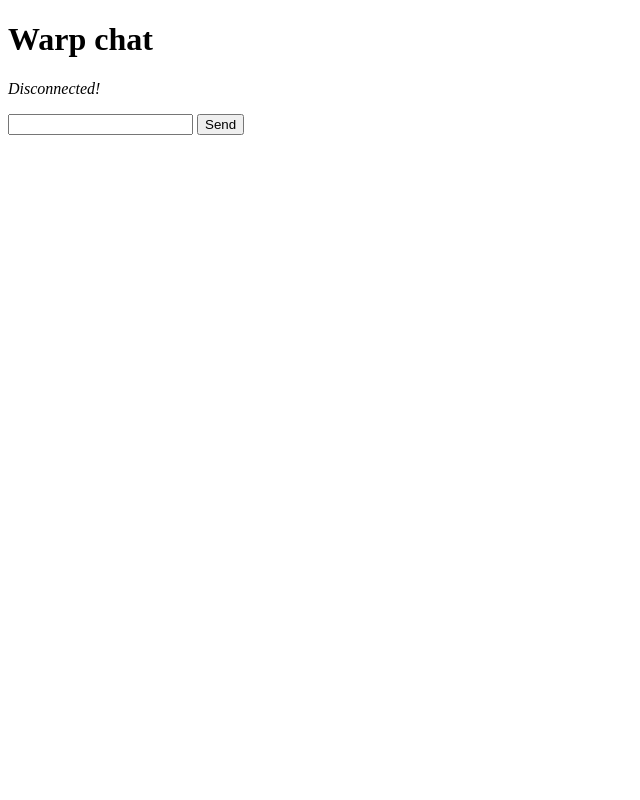
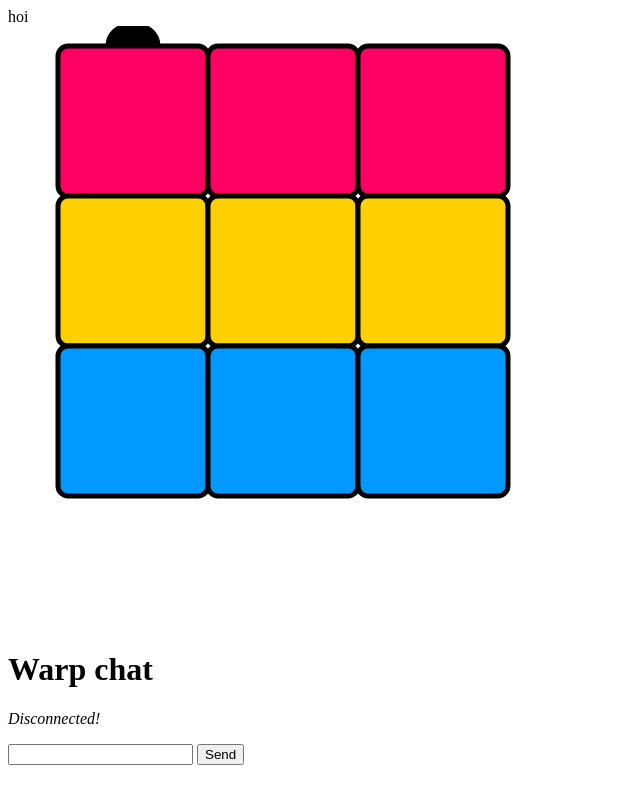
Before and after one commit to mvaneijk/number-rumba-roulette, a plain HTML site: page src/index.html in a window 1280 px wide. Shown: the whole page, without its empty margins (0-640 px from the left). Drawn offline with Linux system fonts and the light colour scheme.

Commit message:
Add number-rumba blocks

```diff
--- a/src/index.html
+++ b/src/index.html
@@ -13,6 +13,37 @@
         <link rel="stylesheet" href="">
     </head>
     <body>
+        hoi
+        <div>
+        <svg width="600" height="600">
+            <rect x="100" y="0" rx="20" ry="20" width="50" height="40"
+            style="fill:black;stroke:black;stroke-width:5;opacity:1" />
+
+
+            <rect x="50" y="20" rx="10" ry="10" width="150" height="150"
+            style="fill:#ff0062;stroke:black;stroke-width:5;opacity:1" />
+            <rect x="200" y="20" rx="10" ry="10" width="150" height="150"
+            style="fill:#ff0062;stroke:black;stroke-width:5;opacity:1" />
+            <rect x="350" y="20" rx="10" ry="10" width="150" height="150"
+            style="fill:#ff0062;stroke:black;stroke-width:5;opacity:1" />
+
+            <rect x="50" y="170" rx="10" ry="10" width="150" height="150"
+            style="fill:#ffd000;stroke:black;stroke-width:5;opacity:1" />
+            <rect x="200" y="170" rx="10" ry="10" width="150" height="150"
+            style="fill:#ffd000;stroke:black;stroke-width:5;opacity:1" />
+            <rect x="350" y="170" rx="10" ry="10" width="150" height="150"
+            style="fill:#ffd000;stroke:black;stroke-width:5;opacity:1" />
+
+            <rect x="50" y="320" rx="10" ry="10" width="150" height="150"
+            style="fill:#0099ff;stroke:black;stroke-width:5;opacity:1" />
+            <rect x="200" y="320" rx="10" ry="10" width="150" height="150"
+            style="fill:#0099ff;stroke:black;stroke-width:5;opacity:1" />
+            <rect x="350" y="320" rx="10" ry="10" width="150" height="150"
+            style="fill:#0099ff;stroke:black;stroke-width:5;opacity:1" />
+            Sorry, your browser does not support inline SVG.
+        </svg>
+        </div>
+
         <h1>Warp chat</h1>
         <div id="chat">
             <p><em>Connecting..</em></p>
```
